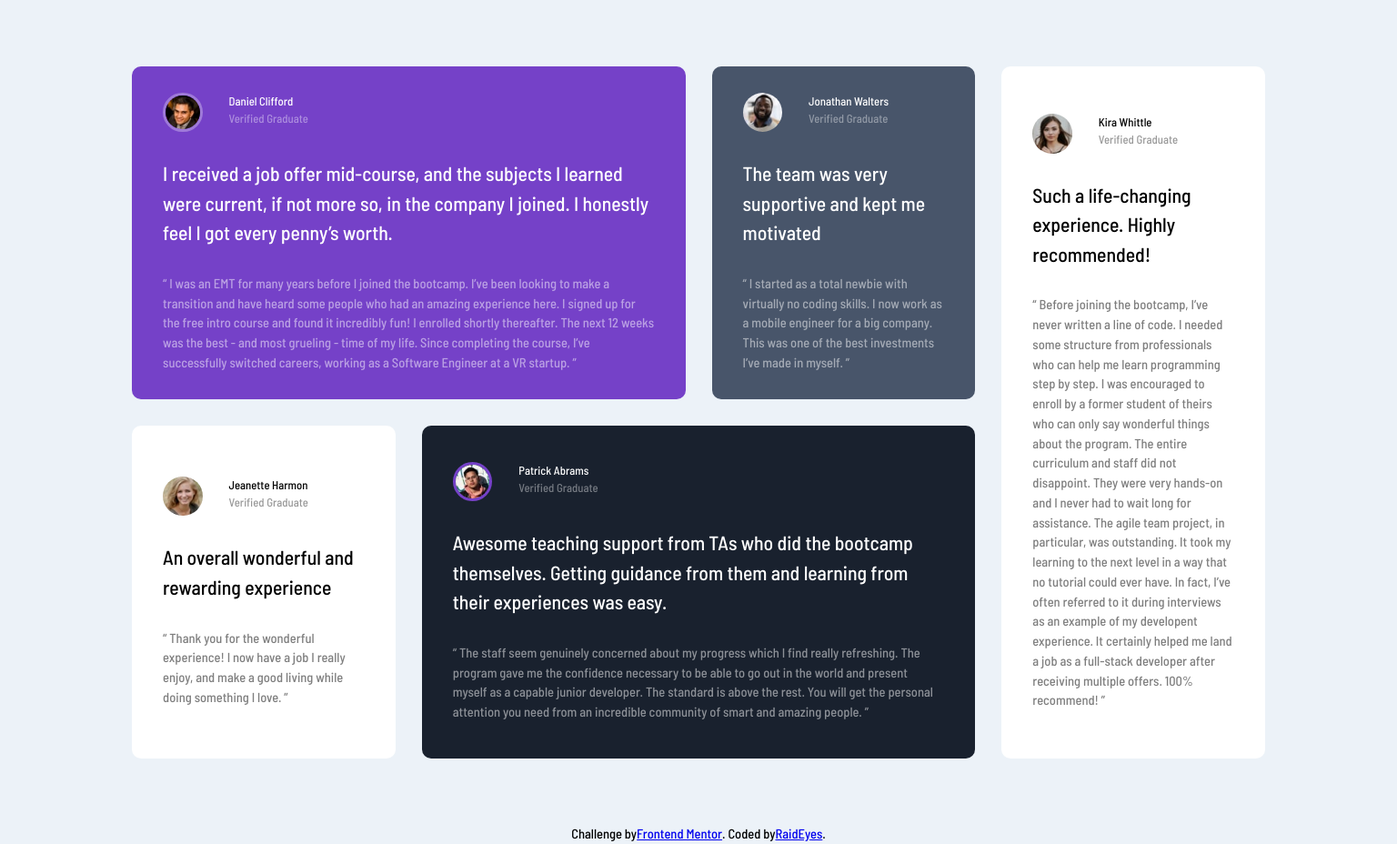
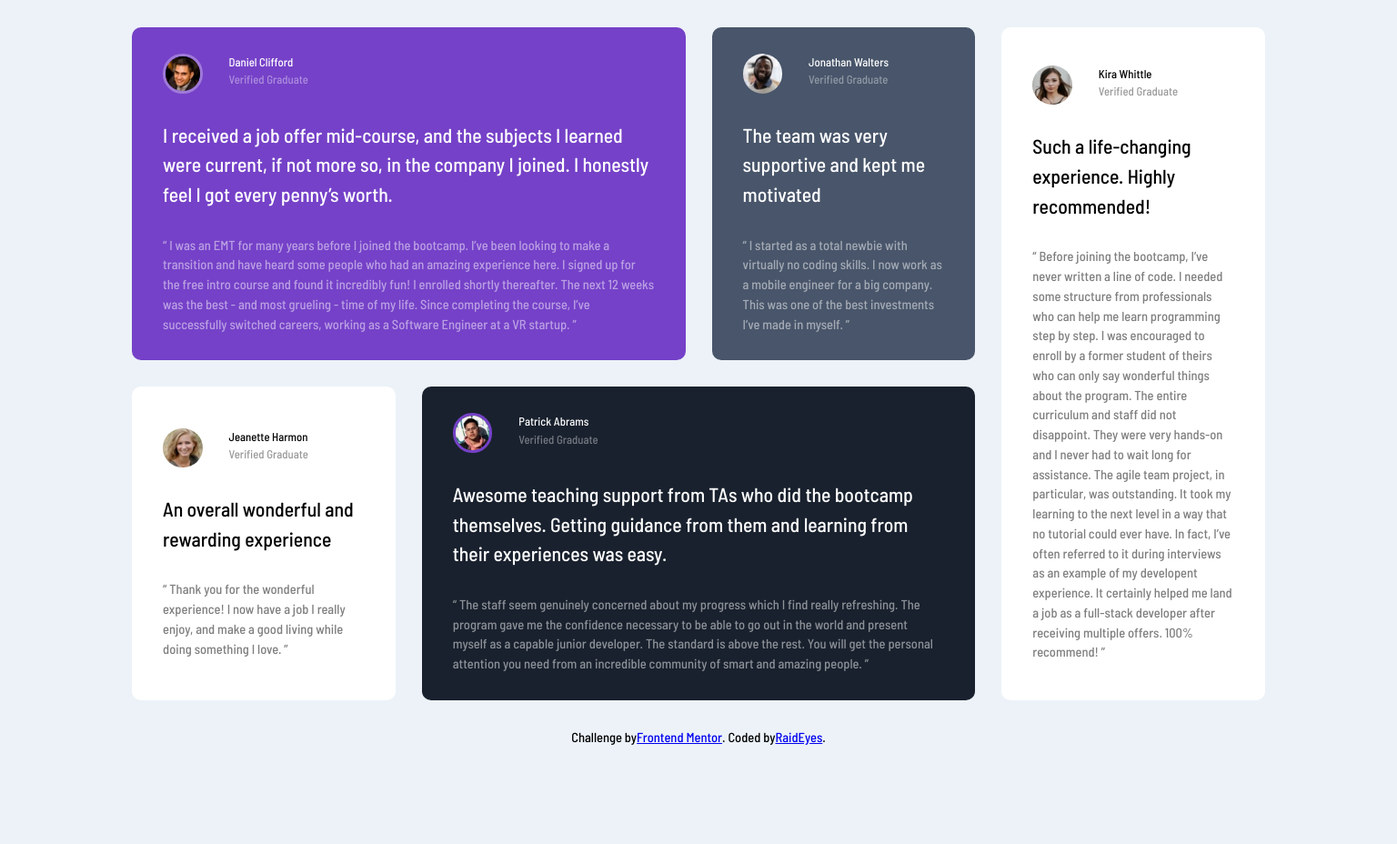
Before and after one commit to RaidEyes/7th-challenge-Testimonials, a plain HTML site: page index.html in a window 1536 px wide. Shown: the whole page at 91% size. After the commit the page ends 822 px from the top, so only its background shows below. Drawn offline with Linux system fonts and the light colour scheme; a web font is replaced by a local one.

Commit message:
Update styles.css

```diff
--- a/styles.css
+++ b/styles.css
@@ -132,8 +132,8 @@
         grid-template-rows: repeat(2, 1fr);
         padding-inline: 10rem;
         padding-block: 5rem;
-        justify-content: center;
-
+        place-content: center;
+        height: 100vh;
     }
     .one {
         grid-column: 1 / 3;
```
